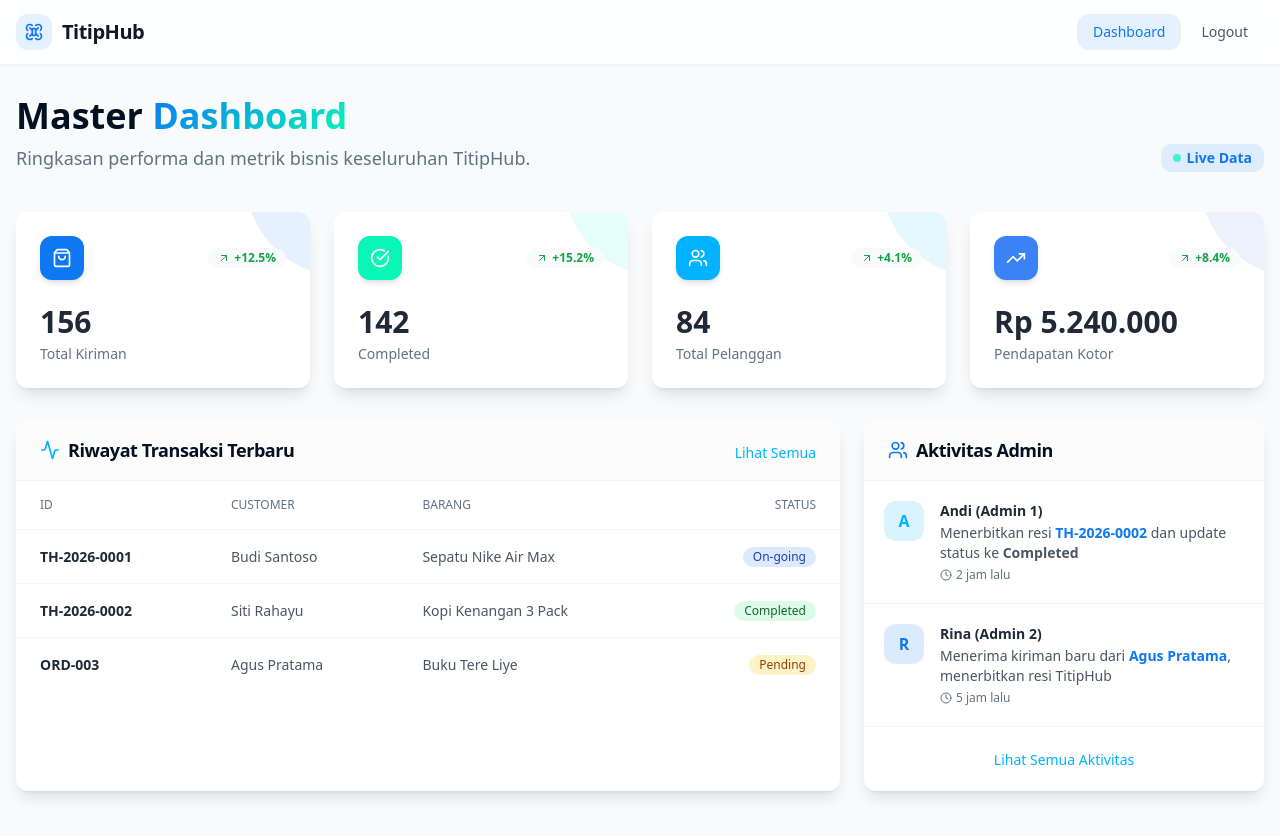
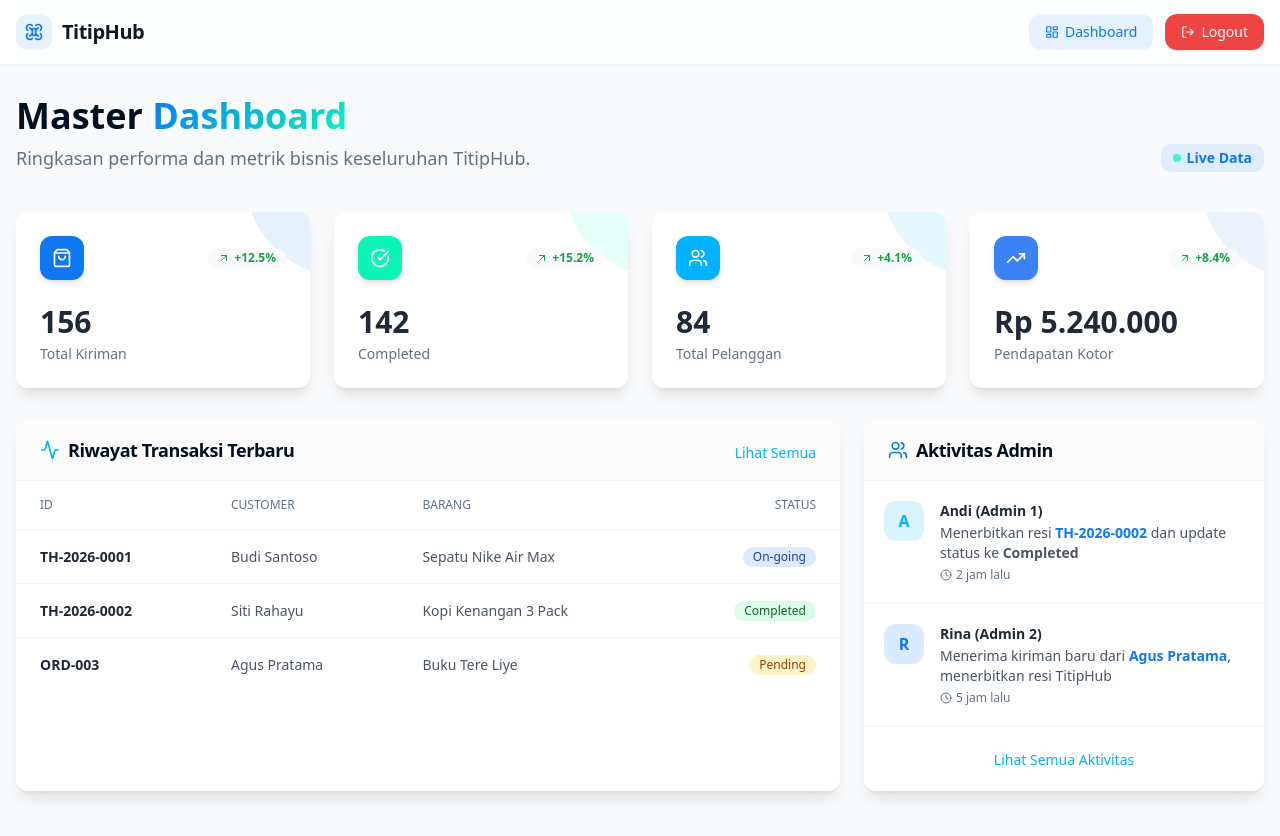
Before and after one commit to dipndeep/titiphub_app, a React (Vite) app in the folder frontend/: page /owner in a window 1280 px wide. Shown: the top 836 px of the page. Built offline with nearby package versions, Linux system fonts and the light colour scheme.

Commit message:
Improve UI

```diff
--- a/frontend/src/components/layout/Navbar.jsx
+++ b/frontend/src/components/layout/Navbar.jsx
@@ -1,12 +1,14 @@
 import React, { useState, useEffect } from "react"
-import { Link, useLocation } from "react-router-dom"
-import { Package, Menu, X, Drone } from "lucide-react"
+import { Link, useLocation, useNavigate } from "react-router-dom"
+import { Package, Menu, X, Drone, LogIn, UserPlus, LayoutDashboard, Truck, LogOut, AlertTriangle } from "lucide-react"
 import { Button } from "@/components/ui/button"
 
 export default function Navbar() {
   const location = useLocation()
+  const navigate = useNavigate()
   const [mobileOpen, setMobileOpen] = useState(false)
   const [scrolled, setScrolled] = useState(false)
+  const [showLogoutConfirm, setShowLogoutConfirm] = useState(false)
 
   const isLanding = location.pathname === "/"
   const isAuthPage = location.pathname === "/signin" || location.pathname === "/signup"
@@ -17,24 +19,36 @@ export default function Navbar() {
     return () => window.removeEventListener("scroll", handleScroll)
   }, [])
 
+  const handleLinkClick = (e, link) => {
+    if (link.label === "Logout") {
+      e.preventDefault()
+      setShowLogoutConfirm(true)
+    }
+  }
+
+  const handleConfirmLogout = () => {
+    setShowLogoutConfirm(false)
+    navigate("/")
+  }
+
   const getLinks = () => {
     if (location.pathname.startsWith("/manager")) {
       return [
-        { path: "/manager", label: "Dashboard" },
-        { path: "/", label: "Logout" },
+        { path: "/manager", label: "Dashboard", icon: <LayoutDashboard className="w-3.5 h-3.5" /> },
+        { path: "/", label: "Logout", icon: <LogOut className="w-3.5 h-3.5" /> },
       ]
     }
     if (location.pathname.startsWith("/owner")) {
       return [
-        { path: "/owner", label: "Dashboard" },
-        { path: "/", label: "Logout" },
+        { path: "/owner", label: "Dashboard", icon: <LayoutDashboard className="w-3.5 h-3.5" /> },
+        { path: "/", label: "Logout", icon: <LogOut className="w-3.5 h-3.5" /> },
       ]
     }
     if (location.pathname === "/order" || location.pathname === "/tracking") {
       return [
-        { path: "/order", label: "Titip Barang" },
-        { path: "/tracking", label: "Lacak Pesanan" },
-        { path: "/", label: "Logout" },
+        { path: "/order", label: "Titip Barang", icon: <Package className="w-3.5 h-3.5" /> },
+        { path: "/tracking", label: "Lacak Pesanan", icon: <Truck className="w-3.5 h-3.5" /> },
+        { path: "/", label: "Logout", icon: <LogOut className="w-3.5 h-3.5" /> },
       ]
     }
     return []
@@ -52,6 +66,7 @@ export default function Navbar() {
   if (isAuthPage) return null;
 
   return (
+    <>
       <nav className={`fixed top-0 left-0 right-0 z-50 transition-all duration-500 ${navBg}`}>
       <div className="container mx-auto px-4 h-16 flex items-center justify-between">
         {/* Logo */}
@@ -66,12 +81,16 @@ export default function Navbar() {
         <div className="hidden md:flex items-center gap-1">
           {links.map((link) => {
             const isActive = location.pathname === link.path
+            const isLogout = link.label === "Logout"
             return (
               <Link
                 key={link.path + link.label}
                 to={link.path}
-                className={`text-sm font-medium px-4 py-2 rounded-lg transition-all duration-300 ${
-                  isActive
+                onClick={(e) => handleLinkClick(e, link)}
+                className={`text-sm font-medium px-4 py-2 rounded-lg transition-all duration-300 flex items-center gap-1.5 ${
+                  isLogout
+                    ? "bg-red-500 hover:bg-red-600 text-white shadow-sm shadow-red-500/10 ml-2"
+                    : isActive
                       ? isLight
                         ? "bg-primary/10 text-primary"
                         : "bg-white/15 text-accent"
@@ -80,7 +99,8 @@ export default function Navbar() {
                         : "text-white/80 hover:text-white hover:bg-white/10"
                 }`}
               >
-                {link.label}
+                {link.icon}
+                <span>{link.label}</span>
               </Link>
             )
           })}
@@ -90,24 +110,26 @@ export default function Navbar() {
                 <Button
                   size="sm"
                   variant="ghost"
-                  className={`rounded-lg h-9 transition-colors duration-300 ${
+                  className={`rounded-lg h-9 transition-colors duration-300 flex items-center gap-1.5 ${
                     isLight
                       ? "text-gray-600 hover:text-gray-900 hover:bg-gray-100"
                       : "text-white/80 hover:text-white hover:bg-white/10"
                   }`}
                 >
+                  <LogIn className="w-3.5 h-3.5" />
                   Masuk
                 </Button>
               </Link>
               <Link to="/signup">
                 <Button
                   size="sm"
-                  className={`rounded-lg h-9 font-semibold transition-all duration-300 shadow-md ${
+                  className={`rounded-lg h-9 font-semibold transition-all duration-300 shadow-md flex items-center gap-1.5 ${
                     isLight
                       ? "bg-primary text-white hover:bg-primary/95 shadow-primary/10"
                       : "bg-accent text-accent-foreground hover:bg-accent/90 shadow-accent/20"
                   }`}
                 >
+                  <UserPlus className="w-3.5 h-3.5" />
                   Daftar
                 </Button>
               </Link>
@@ -135,13 +157,17 @@ export default function Navbar() {
             ? "bg-white/95 border-gray-100"
             : "glass-dark border-white/10"
         }`}>
-          {links.map((link) => (
+          {links.map((link) => {
+            const isLogout = link.label === "Logout"
+            return (
               <Link
                 key={link.path + link.label}
                 to={link.path}
-              onClick={() => setMobileOpen(false)}
-              className={`block py-2.5 px-3 text-sm font-medium rounded-lg transition-colors ${
-                location.pathname === link.path
+                onClick={(e) => handleLinkClick(e, link)}
+                className={`flex items-center gap-2.5 py-2.5 px-3 text-sm font-medium rounded-lg transition-colors ${
+                  isLogout
+                    ? "bg-red-500 hover:bg-red-600 text-white mt-4 shadow-sm shadow-red-500/10"
+                    : location.pathname === link.path
                       ? isLight
                         ? "bg-primary/10 text-primary"
                         : "bg-white/15 text-accent"
@@ -150,38 +176,75 @@ export default function Navbar() {
                         : "text-white/80 hover:text-white hover:bg-white/10"
                 }`}
               >
-              {link.label}
+                {link.icon}
+                <span>{link.label}</span>
               </Link>
-          ))}
+            )
+          })}
           {showAuthButtons && (
             <>
               <hr className={`my-2 ${isLight ? "border-gray-100" : "border-white/10"}`} />
               <Link
                 to="/signin"
                 onClick={() => setMobileOpen(false)}
-                className={`block py-2.5 px-3 text-sm font-medium rounded-lg transition-colors ${
+                className={`flex items-center gap-2.5 py-2.5 px-3 text-sm font-medium rounded-lg transition-colors ${
                   isLight
                     ? "text-gray-700 hover:text-gray-900 hover:bg-gray-50"
                     : "text-white/80 hover:text-white hover:bg-white/10"
                 }`}
               >
+                <LogIn className="w-4 h-4" />
                 Masuk
               </Link>
               <Link
                 to="/signup"
                 onClick={() => setMobileOpen(false)}
-                className={`block py-2.5 px-3 text-sm font-medium rounded-lg transition-colors ${
+                className={`flex items-center gap-2.5 py-2.5 px-3 text-sm font-medium rounded-lg transition-colors ${
                   isLight
                     ? "bg-primary text-white hover:bg-primary/95"
                     : "bg-accent/10 text-accent hover:bg-accent/20"
                 }`}
               >
+                <UserPlus className="w-4 h-4" />
                 Daftar Sekarang
               </Link>
             </>
           )}
         </div>
       )}
+
       </nav>
+
+      {/* Logout Confirmation Modal */}
+      {showLogoutConfirm && (
+        <div className="fixed inset-0 z-[100] flex items-center justify-center p-4 bg-black/50 backdrop-blur-sm animate-in fade-in duration-200">
+          <div className="bg-white rounded-2xl p-6 max-w-sm w-full shadow-2xl animate-in zoom-in-95 duration-200 text-center text-gray-900">
+            <div className="inline-flex items-center justify-center w-16 h-16 rounded-full bg-red-50 text-red-500 mb-4">
+              <AlertTriangle className="w-8 h-8" />
+            </div>
+            <h3 className="text-lg font-bold mb-2 text-gray-900">Konfirmasi Keluar</h3>
+            <p className="text-gray-500 text-sm mb-6">
+              Apakah Anda yakin ingin keluar dari sistem TitipHub? Anda harus masuk kembali untuk mengakses pesanan Anda.
+            </p>
+            <div className="flex gap-3">
+              <button
+                type="button"
+                className="flex-1 h-11 rounded-xl bg-gray-100 hover:bg-gray-200 text-gray-700 font-semibold transition-colors text-sm"
+                onClick={() => setShowLogoutConfirm(false)}
+              >
+                Batal
+              </button>
+              <button
+                type="button"
+                className="flex-1 h-11 rounded-xl bg-red-500 hover:bg-red-600 text-white font-semibold shadow-md shadow-red-500/10 hover:shadow-red-500/20 transition-all text-sm"
+                onClick={handleConfirmLogout}
+              >
+                Ya, Keluar
+              </button>
+            </div>
+          </div>
+        </div>
+      )}
+    </>
   )
 }
--- a/frontend/src/index.css
+++ b/frontend/src/index.css
@@ -31,12 +31,15 @@
   * {
     @apply border-border;
   }
+
   body {
     @apply bg-background text-foreground antialiased;
     font-family: "Inter", system-ui, -apple-system, sans-serif;
   }
+
   html {
     scroll-behavior: smooth;
+    overflow-y: overlay;
   }
 }
 
@@ -46,6 +49,7 @@
     opacity: 0;
     transform: translateY(30px);
   }
+
   to {
     opacity: 1;
     transform: translateY(0);
@@ -53,8 +57,13 @@
 }
 
 @keyframes fadeIn {
-  from { opacity: 0; }
-  to { opacity: 1; }
+  from {
+    opacity: 0;
+  }
+
+  to {
+    opacity: 1;
+  }
 }
 
 @keyframes slideInLeft {
@@ -62,6 +71,7 @@
     opacity: 0;
     transform: translateX(-40px);
   }
+
   to {
     opacity: 1;
     transform: translateX(0);
@@ -73,6 +83,7 @@
     opacity: 0;
     transform: translateX(40px);
   }
+
   to {
     opacity: 1;
     transform: translateX(0);
@@ -80,22 +91,37 @@
 }
 
 @keyframes float {
-  0%, 100% { transform: translateY(0px); }
-  50% { transform: translateY(-20px); }
+
+  0%,
+  100% {
+    transform: translateY(0px);
+  }
+
+  50% {
+    transform: translateY(-20px);
+  }
 }
 
 @keyframes pulse-glow {
-  0%, 100% {
+
+  0%,
+  100% {
     box-shadow: 0 0 20px rgba(9, 246, 183, 0.2);
   }
+
   50% {
     box-shadow: 0 0 40px rgba(9, 246, 183, 0.4);
   }
 }
 
 @keyframes shimmer {
-  0% { background-position: -200% 0; }
-  100% { background-position: 200% 0; }
+  0% {
+    background-position: -200% 0;
+  }
+
+  100% {
+    background-position: 200% 0;
+  }
 }
 
 @keyframes scaleIn {
@@ -103,6 +129,7 @@
     opacity: 0;
     transform: scale(0.9);
   }
+
   to {
     opacity: 1;
     transform: scale(1);
@@ -110,9 +137,17 @@
 }
 
 @keyframes gradient-shift {
-  0% { background-position: 0% 50%; }
-  50% { background-position: 100% 50%; }
-  100% { background-position: 0% 50%; }
+  0% {
+    background-position: 0% 50%;
+  }
+
+  50% {
+    background-position: 100% 50%;
+  }
+
+  100% {
+    background-position: 0% 50%;
+  }
 }
 
 /* ===== UTILITY CLASSES ===== */
@@ -120,35 +155,59 @@
   .animate-fade-in-up {
     animation: fadeInUp 0.7s ease-out forwards;
   }
+
   .animate-fade-in {
     animation: fadeIn 0.5s ease-out forwards;
   }
+
   .animate-slide-in-left {
     animation: slideInLeft 0.7s ease-out forwards;
   }
+
   .animate-slide-in-right {
     animation: slideInRight 0.7s ease-out forwards;
   }
+
   .animate-float {
     animation: float 6s ease-in-out infinite;
   }
+
   .animate-pulse-glow {
     animation: pulse-glow 3s ease-in-out infinite;
   }
+
   .animate-scale-in {
     animation: scaleIn 0.5s ease-out forwards;
   }
+
   .animate-gradient {
     background-size: 200% 200%;
     animation: gradient-shift 4s ease infinite;
   }
 
-  .animation-delay-100 { animation-delay: 0.1s; }
-  .animation-delay-200 { animation-delay: 0.2s; }
-  .animation-delay-300 { animation-delay: 0.3s; }
-  .animation-delay-400 { animation-delay: 0.4s; }
-  .animation-delay-500 { animation-delay: 0.5s; }
-  .animation-delay-600 { animation-delay: 0.6s; }
+  .animation-delay-100 {
+    animation-delay: 0.1s;
+  }
+
+  .animation-delay-200 {
+    animation-delay: 0.2s;
+  }
+
+  .animation-delay-300 {
+    animation-delay: 0.3s;
+  }
+
+  .animation-delay-400 {
+    animation-delay: 0.4s;
+  }
+
+  .animation-delay-500 {
+    animation-delay: 0.5s;
+  }
+
+  .animation-delay-600 {
+    animation-delay: 0.6s;
+  }
 
   .glass {
     background: rgba(255, 255, 255, 0.7);
@@ -185,6 +244,7 @@
   .hover-lift {
     transition: all 0.3s cubic-bezier(0.4, 0, 0.2, 1);
   }
+
   .hover-lift:hover {
     transform: translateY(-4px);
     box-shadow: 0 12px 40px rgba(13, 120, 242, 0.15);
@@ -194,6 +254,7 @@
     @apply bg-white rounded-2xl border border-border/50 shadow-sm;
     transition: all 0.3s cubic-bezier(0.4, 0, 0.2, 1);
   }
+
   .card-premium:hover {
     @apply shadow-lg border-secondary/30;
     transform: translateY(-2px);
@@ -202,15 +263,23 @@
 
 /* ===== SCROLLBAR ===== */
 ::-webkit-scrollbar {
-  width: 8px;
+  width: 10px;
+  height: 10px;
 }
+
 ::-webkit-scrollbar-track {
-  background: hsl(var(--muted));
+  background: transparent;
 }
+
 ::-webkit-scrollbar-thumb {
-  background: hsl(var(--secondary));
-  border-radius: 10px;
+  background: rgba(13, 120, 242, 0.25);
+  border-radius: 9999px;
+  border: 3px solid transparent;
+  background-clip: padding-box;
 }
+
 ::-webkit-scrollbar-thumb:hover {
-  background: hsl(var(--primary));
+  background: rgba(13, 120, 242, 0.5);
+  border: 3px solid transparent;
+  background-clip: padding-box;
 }
```
Also changed, not shown: frontend/src/pages/LandingPage.jsx (+8 -8 lines), frontend/src/pages/customer/Home.jsx (+10 -14 lines). Lines whose indentation alone changed are shown as unchanged.
